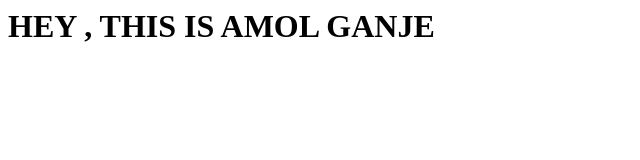
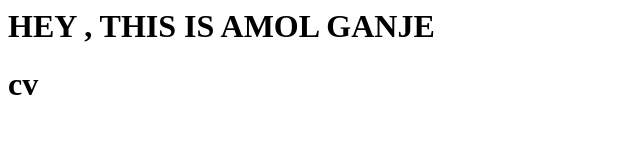
Before and after one commit to ganjeamol/test, a plain HTML site: page index.html in a window 1280 px wide. Shown: the full height of the page, 0-640 px from the left. Drawn offline with Linux system fonts and the light colour scheme.

Commit message:
Update index.html

```diff
--- a/index.html
+++ b/index.html
@@ -1 +1,2 @@
 <h1>HEY , THIS IS AMOL GANJE <h1>
+cv
```
